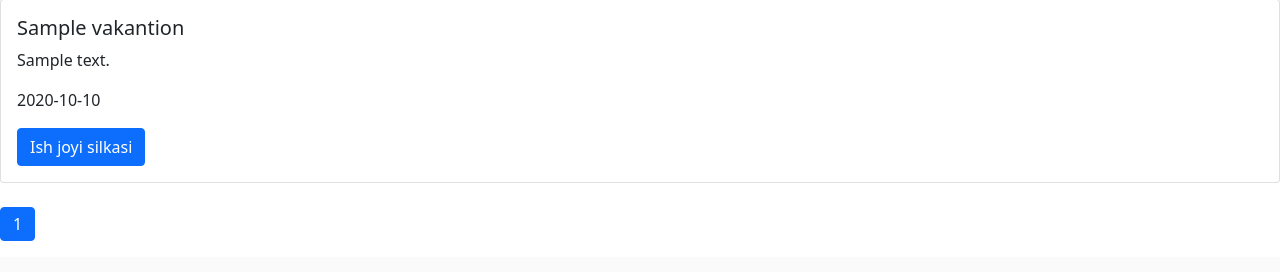
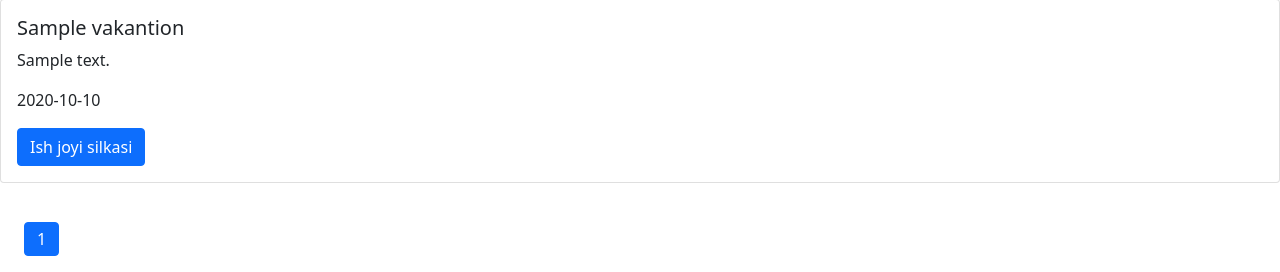
Before and after one commit to Kmohirbek44/Kmohirbek44, a Django app: template scraping/templates/scraping/home.html in a window 1280 px wide. Shown: the part 643-915 px from the top of the page. Before the commit the page ends 884 px from the top, so only its background shows below. Run offline with Django 3.2, Linux system fonts and the light colour scheme; data comes from the database, SQL or seed files in the repository; tables that the repository leaves empty hold one stand-in row (values such as "Sample post"); the template is opened without the code that fills it: values that come from a table or form of the project are taken from there, most other values are stand-ins (such as "Sample title", 1, 10 or a date in 2020); parts of the project's set-up code (start-up, migrations or seed data) failed here and were passed over; some libraries are stand-ins or nearby versions.

Commit message:
Update home.html

```diff
--- a/scraping/templates/scraping/home.html
+++ b/scraping/templates/scraping/home.html
@@ -78,7 +78,9 @@
 
 <br>
 {% if page_obj %}
-<div class="row">
+<div class="container-fluid" style="padding-top: 15px;">
+<div  class='row' style="margin-left:auto;margin-right:auto;text-align:center">
+
 
 <nav aria-label="Page navigation example">
   <ul class="pagination ">
@@ -103,7 +105,9 @@
     </li>
       {% endif %}
   </ul>
-</nav></div>
+</nav>
+</div>
+</div>
 
 {% endif %}
 
```
